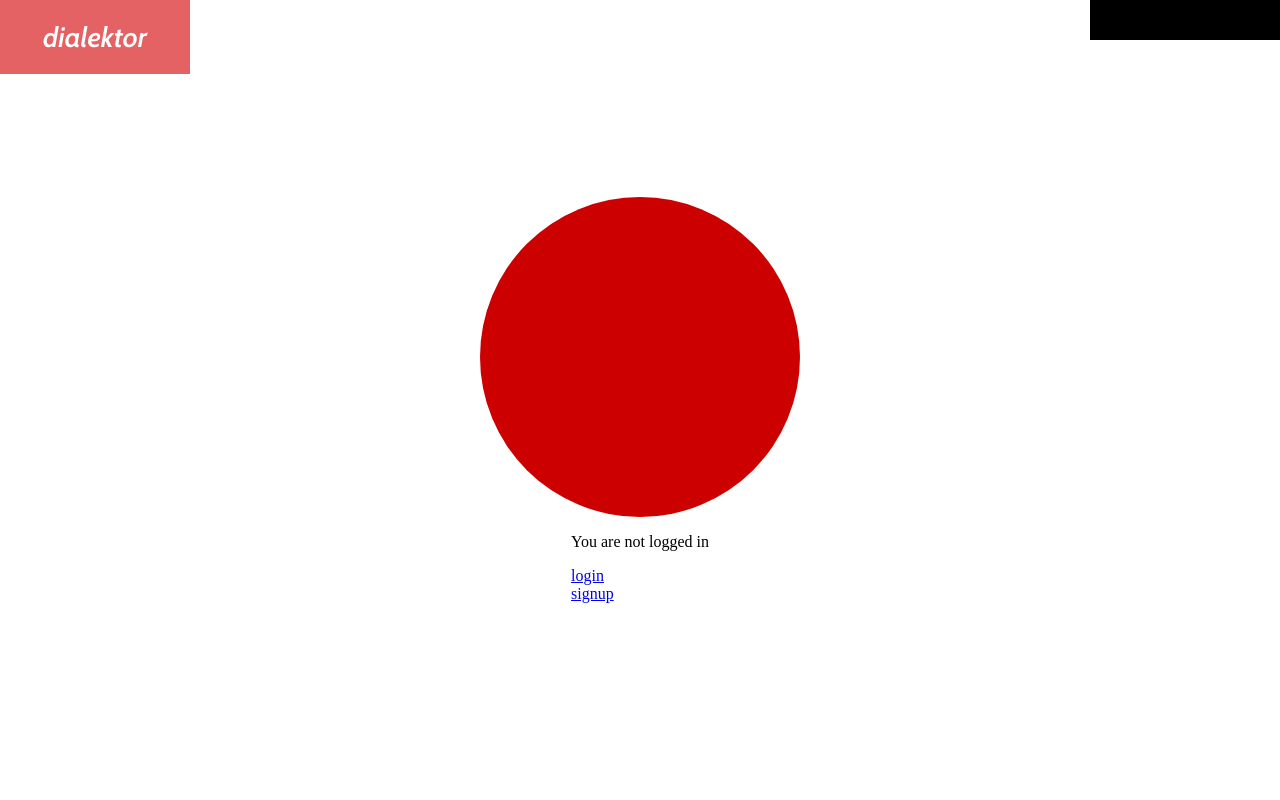
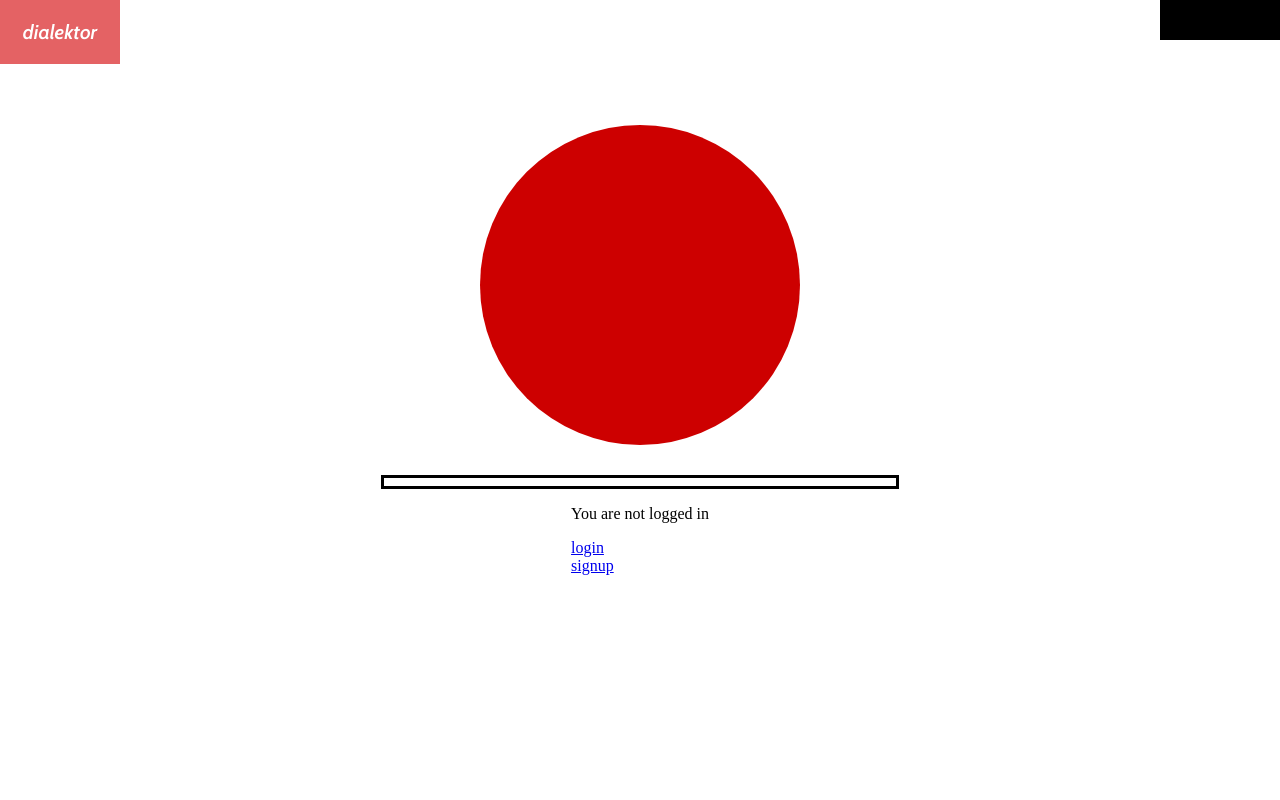
Before and after one commit to yasharAhari/Dialektor, a Django app: page / in a window 1280 px wide. Run offline with Django 3.2, Linux system fonts and the light colour scheme.

Commit message:
working on forms

```diff
--- a/static/script.js
+++ b/static/script.js
@@ -9,11 +9,11 @@ $(document).ready(function(){
   $("#pause").click(function(){
     $("#pause").hide();
     $("#stop").show();
-    $("#smallRec").show();
+    $("#smallRec").css({"background":"#cd0000"});
   });
 
   $("#smallRec").click(function(){
-    $("#smallRec").hide();
+    $("#smallRec").css({"background":"#fff"});
     $("#stop").hide();
     $("#pause").show();
   });
@@ -22,6 +22,7 @@ $(document).ready(function(){
     $("#stop").hide();
     $("#start").show();
     $("#smallRec").hide();
+    $("#data").show();
   });
 
 
--- a/static/style.css
+++ b/static/style.css
@@ -9,11 +9,11 @@ html, body
 #profile
 {
   font-family: 'Cabin', sans-serif;
-  font-size: 28px;
+  font-size: 2.5vh;
   padding: 20px;
   background-color: #000;
   color:white;
-  width: 150px;
+  width: 10vh;
   text-align: center;
   display: inline-block;
   float: right;
@@ -22,11 +22,11 @@ html, body
 #logo
 {
   font-family: 'Cabin', sans-serif;
-  font-size: 28px;
+  font-size: 2.5vh;
   padding: 20px;
   background-color: #000;
   color:white;
-  width: 150px;
+  width: 10vh;
   text-align: center;
   display: inline-block;
   float: left;
@@ -44,7 +44,7 @@ html, body
 
 #content
 {
-  height: 100vh;
+  height: 80vh;
   display: flex;
   justify-content: center;
   align-items: center;
@@ -80,6 +80,7 @@ html, body
 
 #time
 {
+  margin-top: 10px;
   display: none;
   font-family: 'Cabin', sans-serif;
   font-size: 28px;
@@ -90,9 +91,11 @@ html, body
   width: 5vmin;
   height: 5vmin;
   border-radius: 50%;
-  background:#cd0000;
-  display: none;
-  margin-left: 20px;
+//  background:#cd0000;
+  background: #fff;
+//  display: none;
+  margin-bottom: 20px;
+  margin-left: 35vw;
 }
 
 #recorder
@@ -110,3 +113,85 @@ html, body
   border-left: 40vmin solid black;
   border-bottom: 20vmin solid transparent;
 }
+
+#options {
+  display: flex;
+  width: 40vw;
+
+}
+
+#data
+{
+  margin-top: 2vh;
+  display: none;
+}
+
+
+#title
+{
+  border: solid;
+  height: 3vh;
+  width: 40vw;
+  font-size: 3vh;
+  font-family: 'Cabin', sans-serif;
+  color: #000;
+}
+
+#collection
+{
+  border: solid;
+  height: 3vh;
+  width: 40vw;
+  font-size: 3vh;
+  font-family: 'Cabin', sans-serif;
+  color: #000;
+}
+
+#category
+{
+  border: solid;
+  height: 3vh;
+  width: 40vw;
+  font-size: 3vh;
+  font-family: 'Cabin', sans-serif;
+  color: #000;
+}
+
+#tags
+{
+  border: solid;
+  height: 3vh;
+  width: 40vw;
+  font-size: 3vh;
+  font-family: 'Cabin', sans-serif;
+  color: #000;
+}
+
+#progress
+{
+ width:40vw;
+ height:1vh;
+ border: solid;
+ margin-top: 30px;
+}
+
+::placeholder
+{
+  color: black;
+  opacity: 1;
+}
+
+
+#save
+{
+  border: solid;
+  width: 20vw;
+  height: 6vw;
+}
+
+#discard
+{
+  border: solid;
+  width: 20vw;
+  height: 6vw;
+}
--- a/templates/home.html
+++ b/templates/home.html
@@ -9,15 +9,31 @@
     <div id="profile">{{user.username}}</div>
 </div>
 <div id="content">
+  <div id="options">
+    <div id="smallRec"></div>
+  </div>
   <div id="recorder">
-    <div id="smallRec"></div>
     <div id="rec"></div>
     <img id="pause" src="static/pause.svg">
     <div id="stop"></div>
     <div id="start"></div>
   </div>
   <p id="time">0:00</p>
+  <div id="progress"></div>
 <div>
+<div id="data">
+  <form>
+    <input type="text" name="title" id="title" placeholder="Title" />
+    <br>
+    <input type="text" name="collection" id="collection" placeholder="Collection" />
+    <br>
+    <input type="text" name="category" id="category" placeholder="Category" />
+    <br>
+    <input type="text" name="tags" id="tags" placeholder="Tags" />
+    <br>
+    <input type="button" name="save" id="save" value="Save"/><input type="button" name="discard" id="discard" value="Discard" />
+  </form>
+</div>
 {% if user.is_authenticated %}
 {% else %}
   <p>You are not logged in</p>
```
